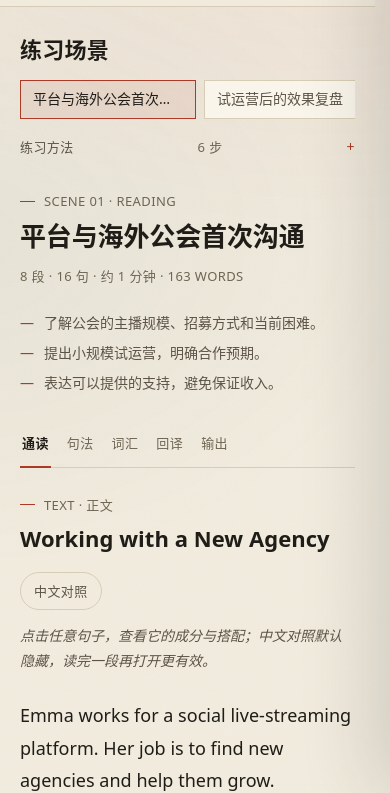
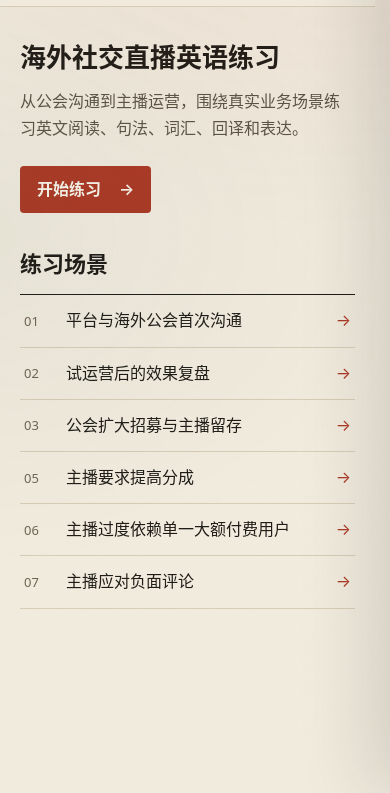
Before and after one commit to sssongzhi/live-streaming-english, a plain HTML site: page index.html in a window 390 px wide. Shown: the part 52-845 px from the top of the page. Drawn offline with Linux system fonts and the light colour scheme.

Commit message:
Add a homepage to the English practice dashboard

```diff
--- a/index.html
+++ b/index.html
@@ -99,6 +99,26 @@
   .meter-track{width:132px;height:3px;background:var(--rule);position:relative;overflow:hidden}
   .meter-fill{position:absolute;inset:0 auto 0 0;width:0;background:var(--green);transition:width .45s cubic-bezier(.2,.7,.2,1)}
   .meter-text{font-size:var(--text-small);letter-spacing:.03em;color:var(--ink-3);white-space:nowrap}
+
+  /* ---------- home ---------- */
+  [hidden]{display:none!important}
+  .home{max-width:var(--maxw);margin:auto;padding:clamp(34px,7vw,88px) clamp(20px,4vw,44px) 64px}
+  .home-grid{display:grid;grid-template-columns:minmax(0,1fr) minmax(0,1.2fr);gap:clamp(32px,7vw,96px);align-items:start}
+  .home h1{font-size:var(--text-title);line-height:1.25;margin:0}
+  .home-intro p{font-size:var(--text-body);color:var(--ink-2);margin:14px 0 24px;max-width:30em}
+  .home-start{display:inline-flex;gap:18px;align-items:center;padding:10px 17px;background:var(--accent);color:var(--paper-2);font-weight:600;border-radius:4px}
+  .home-start:hover{background:#8d2e1e}
+  .home h2{font-size:var(--text-heading);margin:0 0 12px}
+  .home-scenes{list-style:none;margin:0;padding:0;border-top:1px solid var(--ink)}
+  .home-scenes li{border-bottom:1px solid var(--rule)}
+  .home-scenes a{display:grid;grid-template-columns:2em minmax(0,1fr) auto;gap:10px;align-items:center;padding:12px 4px;font-size:var(--text-body)}
+  .home-scenes a:hover{color:var(--accent);background:var(--accent-soft)}
+  .home-scene-number{color:var(--ink-3);font-size:var(--text-small);font-variant-numeric:tabular-nums}
+  .home-arrow{color:var(--accent)}
+  .brand:focus-visible,.home a:focus-visible{outline:2px solid var(--accent);outline-offset:3px}
+  @media (max-width:720px){
+    .home-grid{grid-template-columns:1fr}
+  }
 
   /* ---------- shell ---------- */
   .shell{
@@ -555,7 +575,7 @@ font-size:var(--text-small);letter-spacing:.03em;
 <div class="grain" aria-hidden="true"></div>
 
 <header class="masthead">
-  <a class="brand" href="#s1/read" id="brand">
+  <a class="brand" href="#home" aria-label="海外社交直播英语首页">
     <span class="brand-mark">EN</span>
     <span class="brand-text">
       <strong>海外社交直播英语</strong>
@@ -570,7 +590,21 @@ font-size:var(--text-small);letter-spacing:.03em;
   </div>
 </header>
 
-<div class="shell">
+<main class="home" id="home">
+  <div class="home-grid">
+    <section class="home-intro">
+      <h1 tabindex="-1">海外社交直播英语练习</h1>
+      <p>从公会沟通到主播运营，围绕真实业务场景练习英文阅读、句法、词汇、回译和表达。</p>
+      <a class="home-start" id="homeStart" href="#s1/read"><span>开始练习</span><span aria-hidden="true">→</span></a>
+    </section>
+    <nav aria-labelledby="homeScenesTitle">
+      <h2 id="homeScenesTitle">练习场景</h2>
+      <ol class="home-scenes" id="homeScenes"></ol>
+    </nav>
+  </div>
+</main>
+
+<div class="shell" id="practice" hidden>
   <aside class="side">
     <div class="side-head">
       <p class="eyebrow">Training material</p>
@@ -609,6 +643,9 @@ font-size:var(--text-small);letter-spacing:.03em;
   const STEPS = DATA.steps;
   const STEP_IDS = STEPS.map(s => s.id);
   const KEY = "elelive.english.practice.v1";
+  const home = document.getElementById("home");
+  const practice = document.getElementById("practice");
+  const homeStart = document.getElementById("homeStart");
   const stage = document.getElementById("stage");
   const nav = document.getElementById("sceneNav");
   const drawer = document.getElementById("drawer");
@@ -677,11 +714,23 @@ font-size:var(--text-small);letter-spacing:.03em;
   }
 
   /* ---------- navigation ---------- */
-  function parseHash(){
+  function renderRoute(){
     const match = location.hash.match(/^#s(\d+)\/([a-z]+)$/);
-    if (match && sceneById(Number(match[1])) && STEP_IDS.includes(match[2])) {
-      state.scene = Number(match[1]);
+    const scene = match && sceneById(Number(match[1]));
+    const showPractice = Boolean(scene && STEP_IDS.includes(match[2]));
+    home.hidden = showPractice;
+    practice.hidden = !showPractice;
+    if (showPractice) {
+      state.scene = scene.id;
       state.step = match[2];
+      persist(true);
+      render();
+    } else {
+      document.title = DATA.meta.title;
+      homeStart.href = "#s" + state.scene + "/" + state.step;
+      homeStart.firstElementChild.textContent = state.scene === 1 && state.step === "read"
+        && !SCENES.some(item => STEP_IDS.some(step => isDone(item.id, step))) ? "开始练习" : "继续练习";
+      updateMeter();
     }
   }
 
@@ -712,7 +761,7 @@ font-size:var(--text-small);letter-spacing:.03em;
     return '' +
       '<header class="scene-head">' +
         '<p class="eyebrow">Scene ' + pad(scene.id) + " · " + (scene.writing ? "Writing" : "Reading") + '</p>' +
-        '<h1>' + esc(scene.title) + '</h1>' +
+        '<h1 tabindex="-1">' + esc(scene.title) + '</h1>' +
         '<p class="scene-meta">' + scene.paragraphs.length + " 段 · " + scene.sentences.length + " 句 · 约 " + minutes + " 分钟 · " + words + ' words</p>' +
         '<ul class="objectives">' + scene.objectives.map(item => "<li>" + esc(item) + "</li>").join("") + '</ul>' +
       '</header>';
@@ -1166,24 +1215,22 @@ font-size:var(--text-small);letter-spacing:.03em;
     if (event.key === "Escape" && drawer.classList.contains("is-open")) closeDrawer();
   });
 
-  document.getElementById("brand").addEventListener("click", event => {
-    event.preventDefault();
-    go(1, "read");
-  });
-
   window.addEventListener("hashchange", () => {
-    const before = state.scene + "/" + state.step;
-    parseHash();
-    if (before !== state.scene + "/" + state.step) render();
+    if (!practice.hidden) persist(true);
+    renderRoute();
+    window.scrollTo(0, 0);
+    (practice.hidden ? home : stage).querySelector("h1").focus({ preventScroll: true });
   });
 
   /* ---------- boot ---------- */
   document.getElementById("methodList").innerHTML = DATA.method.map(item =>
     "<li><b>" + esc(item.name) + "</b>" + esc(item.desc) + "</li>"
   ).join("");
-  parseHash();
-  render();
-  updateMeter();
+  document.getElementById("homeScenes").innerHTML = SCENES.map(scene =>
+    '<li><a href="#s' + scene.id + '/read"><span class="home-scene-number" aria-hidden="true">' +
+    pad(scene.id) + '</span><span>' + esc(scene.title) + '</span><span class="home-arrow" aria-hidden="true">→</span></a></li>'
+  ).join("");
+  renderRoute();
 })();
 </script>
 </body>
```
